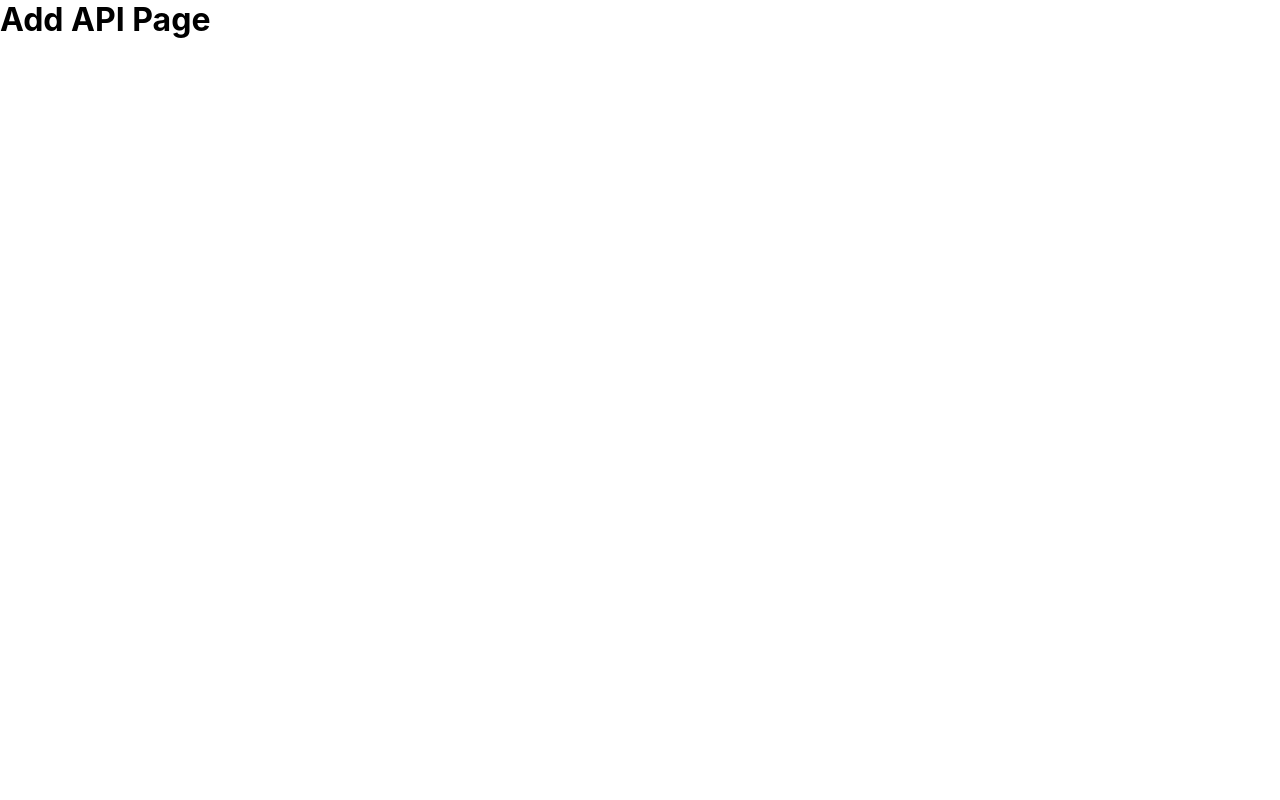
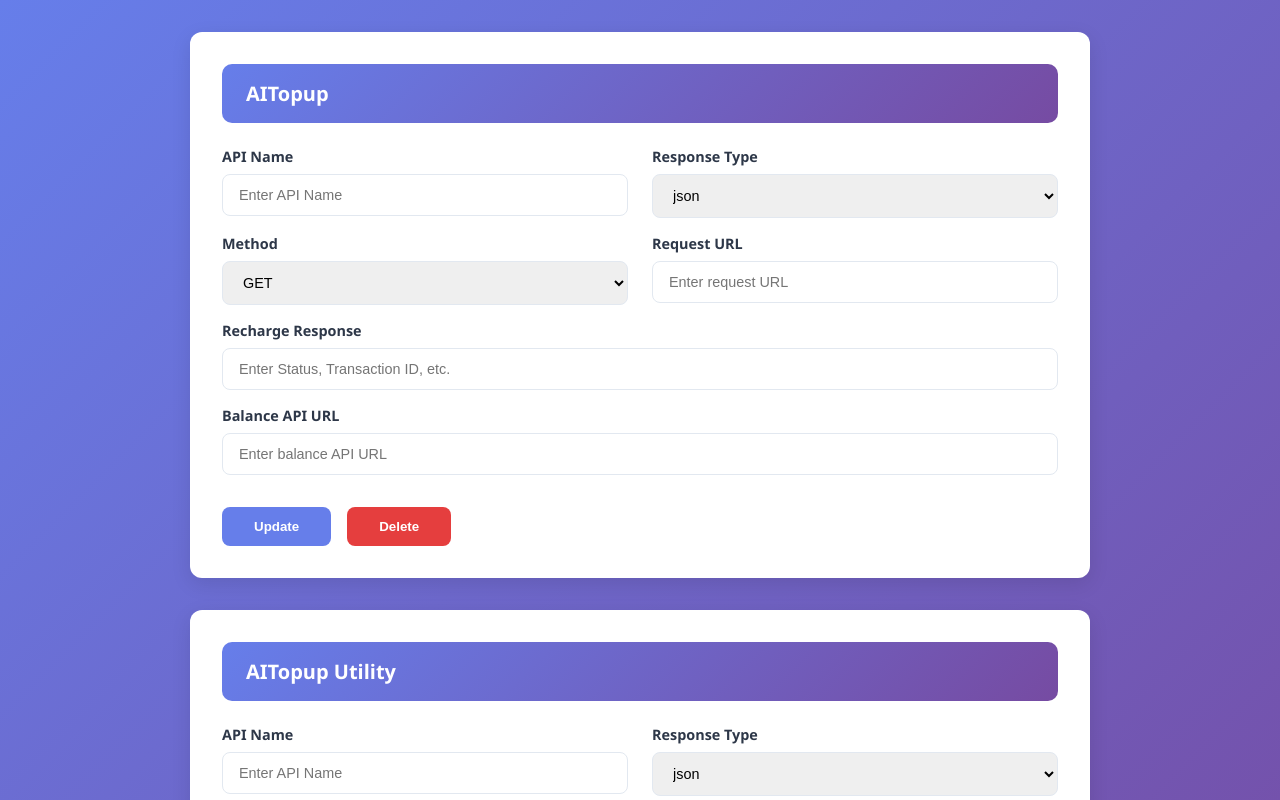
Before and after one commit to vikashsharma380/code-web-telecom, a React (Vite) app in the folder Frontend/: page /add-api in a window 1280 px wide. Shown: the top 800 px of the page. Built offline with nearby package versions, Linux system fonts and the light colour scheme.

Commit message:
updates in admin panel

```diff
--- a/Frontend/src/pages/AddAPI.jsx
+++ b/Frontend/src/pages/AddAPI.jsx
@@ -1,4 +1,199 @@
 import React from "react";
+
 export default function AddAPI() {
-  return <h1>Add API Page</h1>;
+  const styles = {
+    page: {
+      fontFamily: "'Segoe UI', Tahoma, Geneva, Verdana, sans-serif",
+      minHeight: "100vh",
+      background: "linear-gradient(135deg, #667eea 0%, #764ba2 100%)",
+      padding: "2rem",
+      display: "flex",
+      flexDirection: "column",
+      alignItems: "center",
+    },
+    card: {
+      background: "white",
+      borderRadius: "12px",
+      boxShadow: "0 6px 20px rgba(0,0,0,0.1)",
+      width: "100%",
+      maxWidth: "900px",
+      padding: "2rem",
+      marginBottom: "2rem",
+    },
+    title: {
+      background: "linear-gradient(135deg, #667eea 0%, #764ba2 100%)",
+      color: "white",
+      padding: "1rem 1.5rem",
+      borderRadius: "10px",
+      fontSize: "1.25rem",
+      fontWeight: "600",
+      marginBottom: "1.5rem",
+    },
+    label: {
+      display: "block",
+      fontSize: "0.9rem",
+      fontWeight: "600",
+      color: "#2d3748",
+      marginBottom: "0.5rem",
+    },
+    input: {
+      width: "100%",
+      padding: "0.75rem 1rem",
+      border: "1px solid #e2e8f0",
+      borderRadius: "8px",
+      marginBottom: "1rem",
+      fontSize: "0.9rem",
+      outline: "none",
+      transition: "0.3s",
+    },
+    select: {
+      width: "100%",
+      padding: "0.75rem 1rem",
+      border: "1px solid #e2e8f0",
+      borderRadius: "8px",
+      marginBottom: "1rem",
+      fontSize: "0.9rem",
+      outline: "none",
+    },
+    formRow: {
+      display: "grid",
+      gridTemplateColumns: "1fr 1fr",
+      gap: "1.5rem",
+    },
+    buttonGroup: {
+      display: "flex",
+      gap: "1rem",
+      marginTop: "1rem",
+    },
+    updateBtn: {
+      background: "#667eea",
+      color: "white",
+      padding: "0.75rem 2rem",
+      border: "none",
+      borderRadius: "8px",
+      fontWeight: "600",
+      cursor: "pointer",
+      transition: "0.3s",
+    },
+    deleteBtn: {
+      background: "#e53e3e",
+      color: "white",
+      padding: "0.75rem 2rem",
+      border: "none",
+      borderRadius: "8px",
+      fontWeight: "600",
+      cursor: "pointer",
+      transition: "0.3s",
+    },
+  };
+
+  return (
+    <div style={styles.page}>
+      <div style={styles.card}>
+        <div style={styles.title}>AITopup</div>
+        <div style={styles.formRow}>
+          <div>
+            <label style={styles.label}>API Name</label>
+            <input
+              type="text"
+              placeholder="Enter API Name"
+              style={styles.input}
+            />
+          </div>
+          <div>
+            <label style={styles.label}>Response Type</label>
+            <select style={styles.select}>
+              <option>json</option>
+              <option>xml</option>
+            </select>
+          </div>
+        </div>
+
+        <div style={styles.formRow}>
+          <div>
+            <label style={styles.label}>Method</label>
+            <select style={styles.select}>
+              <option>GET</option>
+              <option>POST</option>
+            </select>
+          </div>
+          <div>
+            <label style={styles.label}>Request URL</label>
+            <input
+              type="text"
+              placeholder="Enter request URL"
+              style={styles.input}
+            />
+          </div>
+        </div>
+
+        <div>
+          <label style={styles.label}>Recharge Response</label>
+          <input
+            type="text"
+            placeholder="Enter Status, Transaction ID, etc."
+            style={styles.input}
+          />
+        </div>
+
+        <div>
+          <label style={styles.label}>Balance API URL</label>
+          <input
+            type="text"
+            placeholder="Enter balance API URL"
+            style={styles.input}
+          />
+        </div>
+
+        <div style={styles.buttonGroup}>
+          <button style={styles.updateBtn}>Update</button>
+          <button style={styles.deleteBtn}>Delete</button>
+        </div>
+      </div>
+
+      <div style={styles.card}>
+        <div style={styles.title}>AITopup Utility</div>
+        <div style={styles.formRow}>
+          <div>
+            <label style={styles.label}>API Name</label>
+            <input
+              type="text"
+              placeholder="Enter API Name"
+              style={styles.input}
+            />
+          </div>
+          <div>
+            <label style={styles.label}>Response Type</label>
+            <select style={styles.select}>
+              <option>json</option>
+              <option>xml</option>
+            </select>
+          </div>
+        </div>
+
+        <div>
+          <label style={styles.label}>Request URL</label>
+          <input
+            type="text"
+            placeholder="Enter request URL"
+            style={styles.input}
+          />
+        </div>
+
+        <div>
+          <label style={styles.label}>Balance API URL</label>
+          <input
+            type="text"
+            placeholder="Enter balance API URL"
+            style={styles.input}
+          />
+        </div>
+
+        <div style={styles.buttonGroup}>
+          <button style={styles.updateBtn}>Update</button>
+          <button style={styles.deleteBtn}>Delete</button>
+        </div>
+      </div>
+    </div>
+  );
 }
--- a/Frontend/src/pages/UPIGateway.jsx
+++ b/Frontend/src/pages/UPIGateway.jsx
@@ -1,4 +1,137 @@
 import React from "react";
+
 export default function UPIGateway() {
-  return <h1>UPI Gateway Page</h1>;
+  const styles = {
+    page: {
+      fontFamily: "'Segoe UI', Tahoma, Geneva, Verdana, sans-serif",
+      minHeight: "100vh",
+      background: "linear-gradient(135deg, #667eea 0%, #764ba2 100%)",
+      padding: "2rem",
+      display: "flex",
+      flexDirection: "column",
+      alignItems: "center",
+    },
+    card: {
+      background: "white",
+      borderRadius: "12px",
+      boxShadow: "0 6px 20px rgba(0,0,0,0.1)",
+      width: "100%",
+      maxWidth: "800px",
+      padding: "2rem",
+      marginBottom: "2rem",
+    },
+    title: {
+      background: "linear-gradient(135deg, #667eea 0%, #764ba2 100%)",
+      color: "white",
+      padding: "1rem 1.5rem",
+      borderRadius: "10px",
+      fontSize: "1.25rem",
+      fontWeight: "600",
+      marginBottom: "1.5rem",
+    },
+    label: {
+      display: "block",
+      fontSize: "0.9rem",
+      fontWeight: "600",
+      color: "#2d3748",
+      marginBottom: "0.5rem",
+    },
+    input: {
+      width: "100%",
+      padding: "0.75rem 1rem",
+      border: "1px solid #e2e8f0",
+      borderRadius: "8px",
+      marginBottom: "1rem",
+      fontSize: "0.9rem",
+      outline: "none",
+      transition: "0.3s",
+    },
+    select: {
+      width: "100%",
+      padding: "0.75rem 1rem",
+      border: "1px solid #e2e8f0",
+      borderRadius: "8px",
+      marginBottom: "1rem",
+      fontSize: "0.9rem",
+      outline: "none",
+    },
+    button: {
+      background: "#667eea",
+      color: "white",
+      padding: "0.75rem 2rem",
+      border: "none",
+      borderRadius: "8px",
+      fontWeight: "600",
+      cursor: "pointer",
+      transition: "0.3s",
+      display: "block",
+      marginTop: "1rem",
+    },
+  };
+
+  return (
+    <div style={styles.page}>
+      <div style={styles.card}>
+        <div style={styles.title}>Paytm Payment Gateway Setting</div>
+        <label style={styles.label}>Merchant ID</label>
+        <input
+          type="text"
+          placeholder="Enter Merchant ID"
+          style={styles.input}
+        />
+
+        <label style={styles.label}>Merchant Key</label>
+        <input
+          type="text"
+          placeholder="Enter Merchant Key"
+          style={styles.input}
+        />
+
+        <label style={styles.label}>App Status</label>
+        <select style={styles.select}>
+          <option>ON</option>
+          <option>OFF</option>
+        </select>
+
+        <label style={styles.label}>Web Status</label>
+        <select style={styles.select}>
+          <option>ON</option>
+          <option>OFF</option>
+        </select>
+
+        <button style={styles.button}>Update</button>
+      </div>
+
+      <div style={styles.card}>
+        <div style={styles.title}>UPI Gateway Setting</div>
+        <label style={styles.label}>Callback URL</label>
+        <input
+          type="text"
+          placeholder="Enter Callback URL"
+          style={styles.input}
+        />
+
+        <label style={styles.label}>Merchant Token</label>
+        <input
+          type="text"
+          placeholder="Enter Merchant Token"
+          style={styles.input}
+        />
+
+        <label style={styles.label}>App Status</label>
+        <select style={styles.select}>
+          <option>ON</option>
+          <option>OFF</option>
+        </select>
+
+        <label style={styles.label}>Web Status</label>
+        <select style={styles.select}>
+          <option>ON</option>
+          <option>OFF</option>
+        </select>
+
+        <button style={styles.button}>Update</button>
+      </div>
+    </div>
+  );
 }
```
